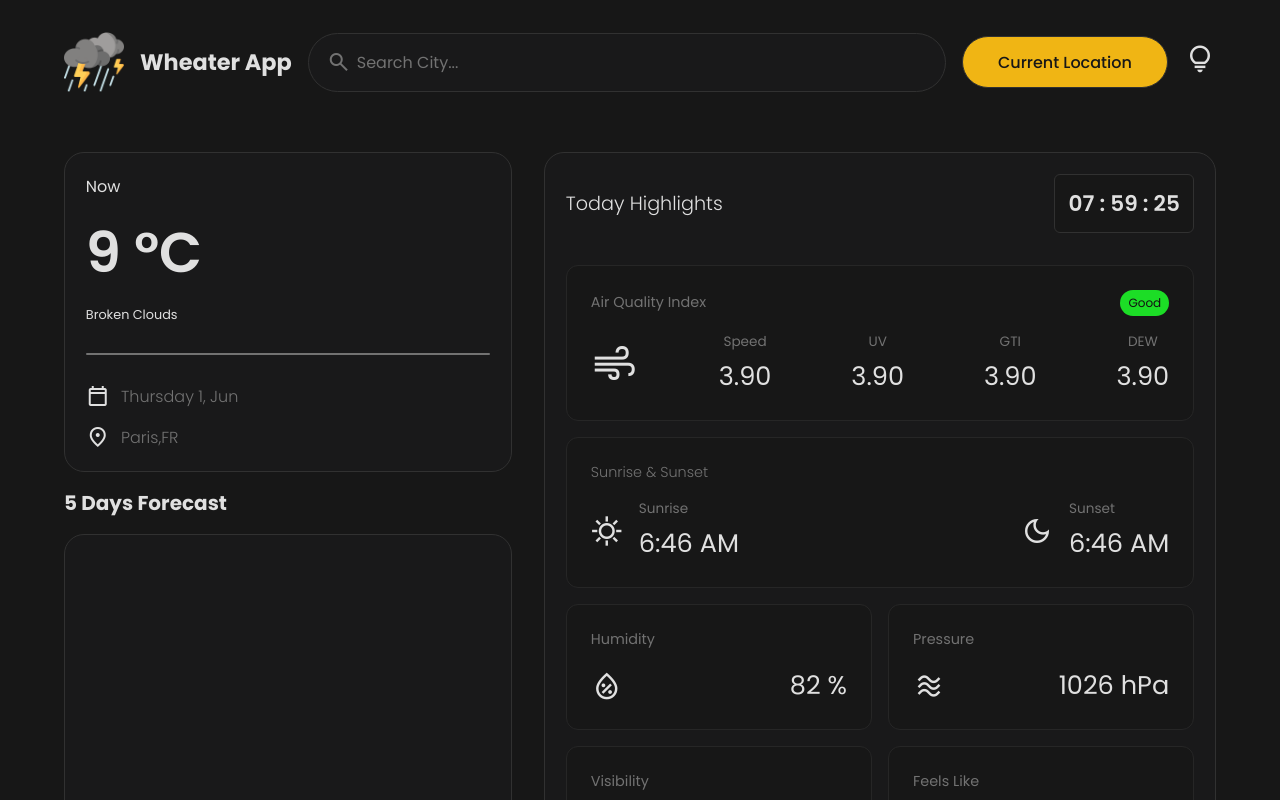
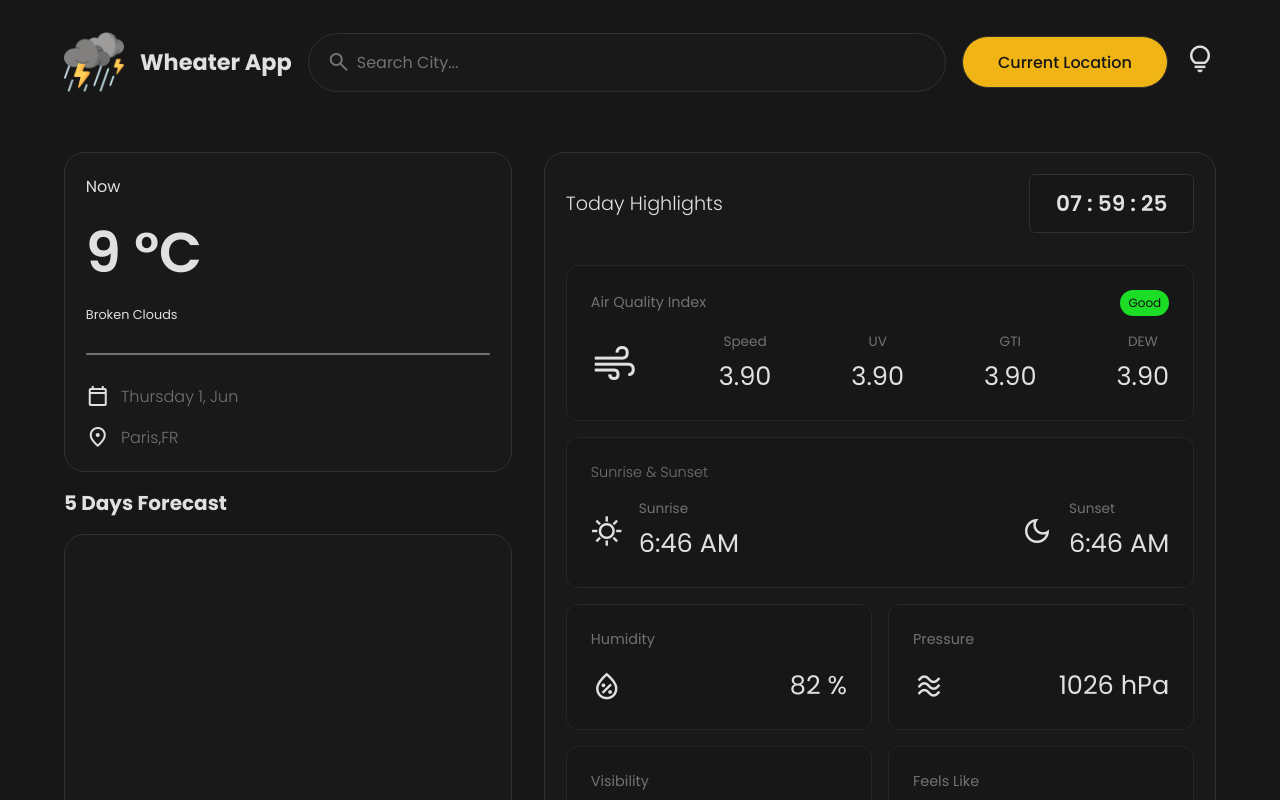
Before and after one commit to kamilkoziol5/Weather-Application-Dashboard, a website built with Vite: page index.html in a window 1280 px wide. Shown: the top 800 px of the page. Built offline with nearby package versions, Linux system fonts and the light colour scheme; no server answers; files whose address does not match are found by name.

Commit message:
width of digital clock

```diff
--- a/src/SCSS/content.scss
+++ b/src/SCSS/content.scss
@@ -171,7 +171,7 @@
 					background-color: var(--bgColor);
 					border: 1px solid var(--strokeColor);
 					border-radius: 6px;
-					width: 140px;
+					width: 165px;
 					text-align: center;
 				}
 			}
```
